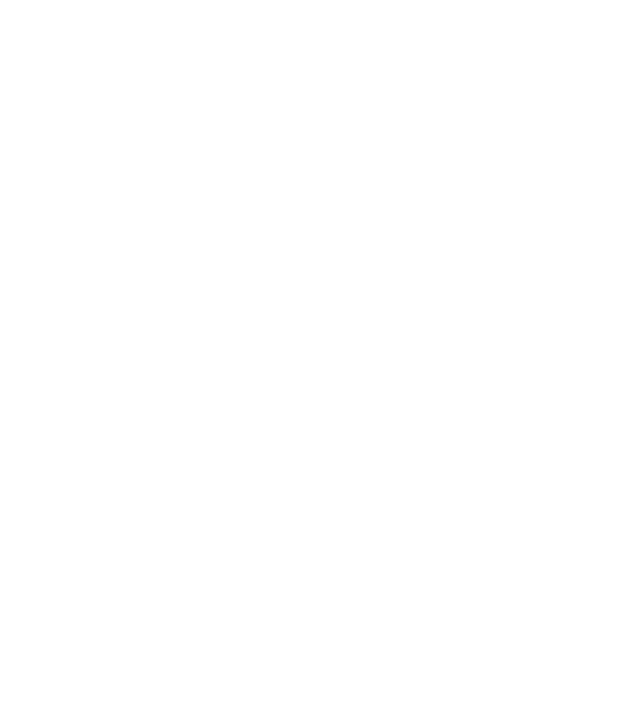
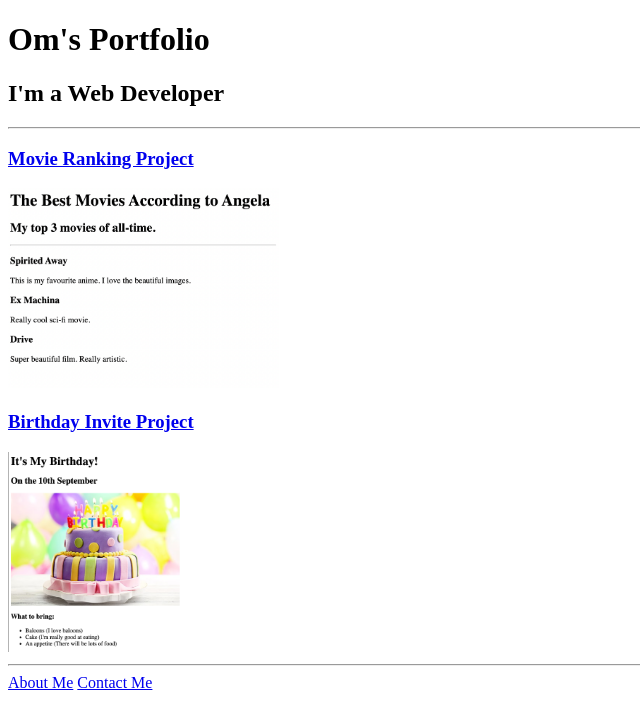
Before and after one commit to omkamble10/html-portfolio, a plain HTML site: page index.html in a window 1280 px wide. Shown: the whole page, without its empty margins (0-640 px from the left). Drawn offline with Linux system fonts and the light colour scheme.

Commit message:
Add files via upload

```diff
--- a/index.html
+++ b/index.html
@@ -1,15 +1,22 @@
-<!-- TODO 1: Create the HTML Boilerplate -->
+<!DOCTYPE html>
+<html lang="en">
 
-<!-- TODO 2: Add Your previous projects' HTML into the public folder -->
+<head>
+  <meta charset="UTF-8">
+  <title>Om's Portfolio</title>
+</head>
 
-<!-- TODO 3: Take screenshots of your project previews and add the images to the images folder -->
+<body>
+  <h1>Om's Portfolio</h1>
+  <h2>I'm a Web Developer</h2>
+  <hr />
+  <h3><a href="./public/movie-ranking.html">Movie Ranking Project</a></h3>
+  <img src="./assets/images/movie-ranking.png" height="200" alt="movie ranking project preview"/>
+  <h3><a href="./public/birthday-invite.html">Birthday Invite Project</a></h3>
+  <img src="./assets/images/birthday-invite.png" height="200" alt="birthday invite project preview"/>
+  <hr />
+  <a href="./public/about.html">About Me</a>
+  <a href="./public/contact.html">Contact Me</a>
+</body>
 
-<!-- TODO 4: Add titles/subtitles etc. -->
-
-<!-- TODO 5: Add a link to the project pages -->
-
-<!-- TODO 6: Add images to show the project previews
-HINT for TODO 6: You can use the height attribute set to 200 to make the image smaller:
-https://developer.mozilla.org/en-US/docs/Web/HTML/Element/img#attr-height -->
-
-<!-- TODO 7: Add the Contact Me and About Me page links -->
+</html>
```
